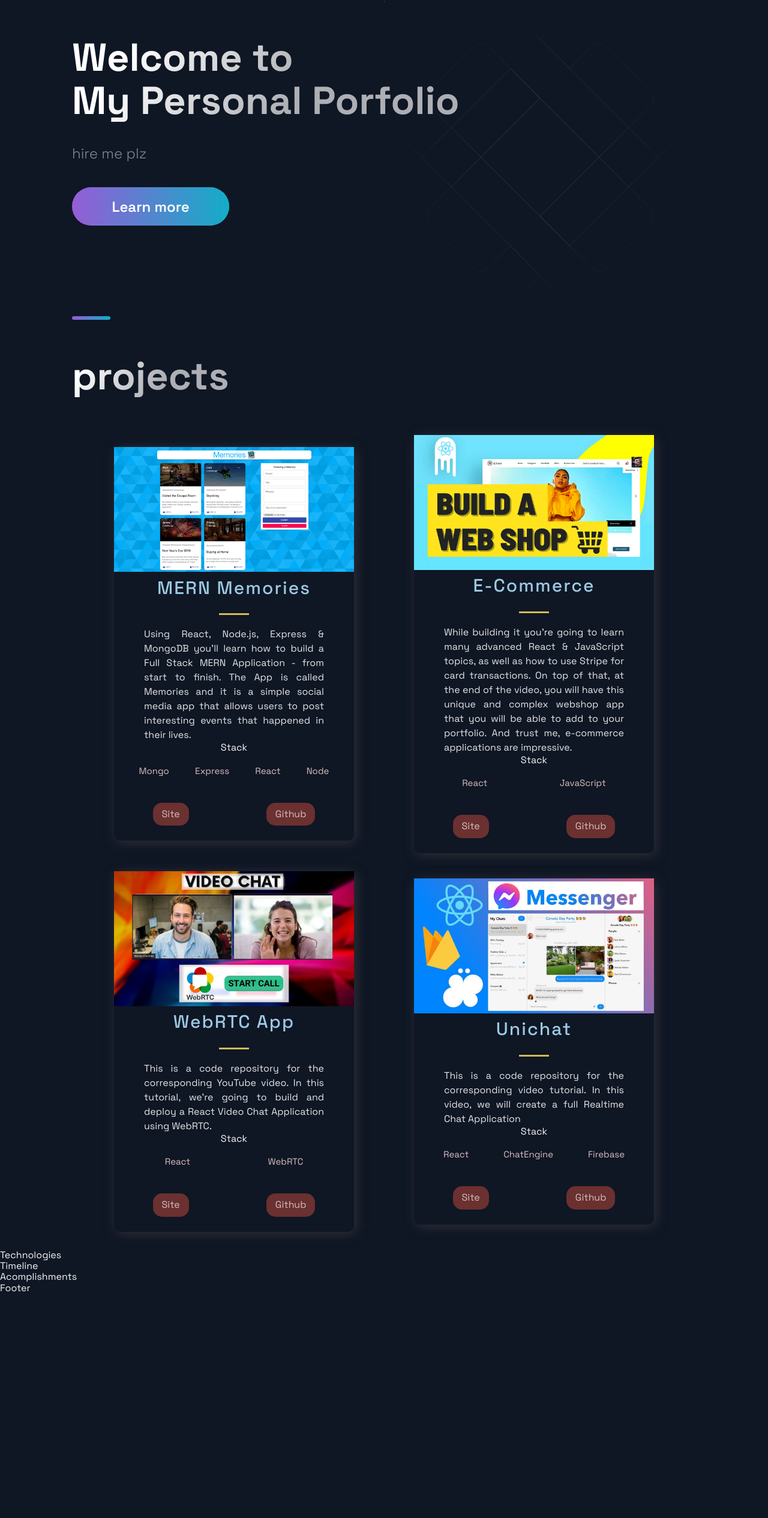
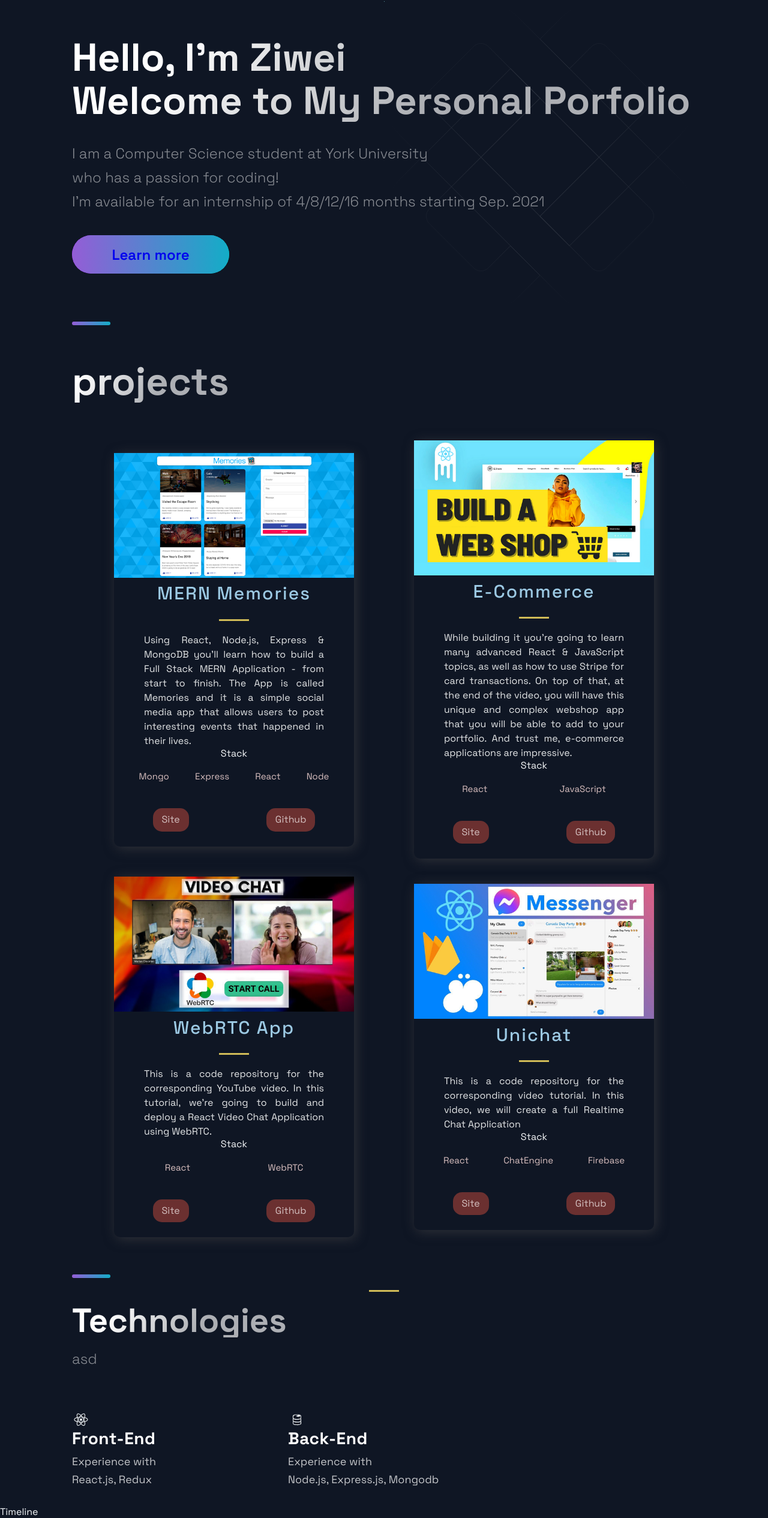
Before and after one commit to iamwangziwei/personal-portfolio, a Next.js app: page / in a window 1280 px wide. Shown: the part 110-2640 px from the top of the page at 60% size. Before the commit the page ends 2267 px from the top, so only its background shows below. Built offline with nearby package versions, Linux system fonts and the light colour scheme.

Commit message:
implement the tech section

```diff
--- a/src/components/Header/Header.js
+++ b/src/components/Header/Header.js
@@ -46,6 +46,16 @@ const Header = () => (
           <NavLink>About</NavLink>
         </Link>
       </li>
+      <li>
+        <Link href="#">
+          <NavLink>Resume</NavLink>
+        </Link>
+      </li>
+      {/* <li>
+        <Link href="#">
+          <NavLink>KK the Cat</NavLink>
+        </Link>
+      </li> */}
     </Div2>
     <Div3>
       <SocialIcons href="https://github.com/iamwangziwei">
--- a/src/components/Hero/Hero.js
+++ b/src/components/Hero/Hero.js
@@ -1,5 +1,5 @@
 import React from "react";
-
+import Link from "next/link";
 import {
   Section,
   SectionText,
@@ -8,14 +8,25 @@ import {
 import Button from "../../styles/GlobalComponents/Button";
 import { LeftSection } from "./HeroStyles";
 
+const handler = () => {};
 const Hero = () => (
   <Section row nopadding>
     <LeftSection>
       <SectionTitle main center>
-        Welcome to <br></br>My Personal Porfolio
+        Hello, I'm Ziwei
+        <br></br>Welcome to My Personal Porfolio
       </SectionTitle>
-      <SectionText>hire me plz</SectionText>
-      <Button>Learn more</Button>
+      <SectionText>
+        I am a Computer Science student at York University <br></br>who has a
+        passion for coding!
+        <br></br>
+        I'm available for an internship of 4/8/12/16 months starting Sep. 2021
+      </SectionText>
+      <Button>
+        <div>
+          <Link href="#projects">Learn more</Link>
+        </div>
+      </Button>
     </LeftSection>
   </Section>
 );
--- a/src/components/Technologies/Technologies.js
+++ b/src/components/Technologies/Technologies.js
@@ -1,12 +1,56 @@
-import React from 'react';
-import { DiFirebase, DiReact, DiZend } from 'react-icons/di';
-import { Section, SectionDivider, SectionText, SectionTitle } from '../../styles/GlobalComponents';
-import { List, ListContainer, ListItem, ListParagraph, ListTitle } from './TechnologiesStyles';
+import React from "react";
+import { DiFirebase, DiReact, DiZend } from "react-icons/di";
+import {
+  Section,
+  SectionDivider,
+  SectionText,
+  SectionTitle,
+} from "../../styles/GlobalComponents";
+import {
+  List,
+  ListContainer,
+  ListItem,
+  ListParagraph,
+  ListTitle,
+} from "./TechnologiesStyles";
+import { Hr } from "../Projects/ProjectsStyles";
 
-const Technologies = () =>  (
-  <div>
-    Technologies
-  </div>
+const Technologies = () => (
+  <Section id="tech">
+    <SectionDivider></SectionDivider>
+    <Hr></Hr>
+    <SectionTitle>Technologies</SectionTitle>
+    <SectionText>asd</SectionText>
+    <List>
+      <ListItem>
+        <DiReact size="3rem"></DiReact>
+        <ListContainer>
+          <ListTitle>Front-End</ListTitle>
+          <ListParagraph>
+            Experience with<br></br>React.js, Redux
+          </ListParagraph>
+        </ListContainer>
+      </ListItem>
+      <ListItem>
+        <DiFirebase size="3rem"></DiFirebase>
+        <ListContainer>
+          <ListTitle>Back-End</ListTitle>
+          <ListParagraph>
+            Experience with<br></br>Node.js, Express.js, Mongodb
+          </ListParagraph>
+        </ListContainer>
+      </ListItem>
+      {/* <ListItem>
+        <DiFirebase size="3rem"></DiFirebase>
+        <ListContainer>
+          <ListTitle>Back-End</ListTitle>
+          <ListParagraph>
+            Experience with<br></br>Node.js
+          </ListParagraph>
+        </ListContainer>
+      </ListItem> */}
+    </List>
+  </Section>
 );
 
 export default Technologies;
```
